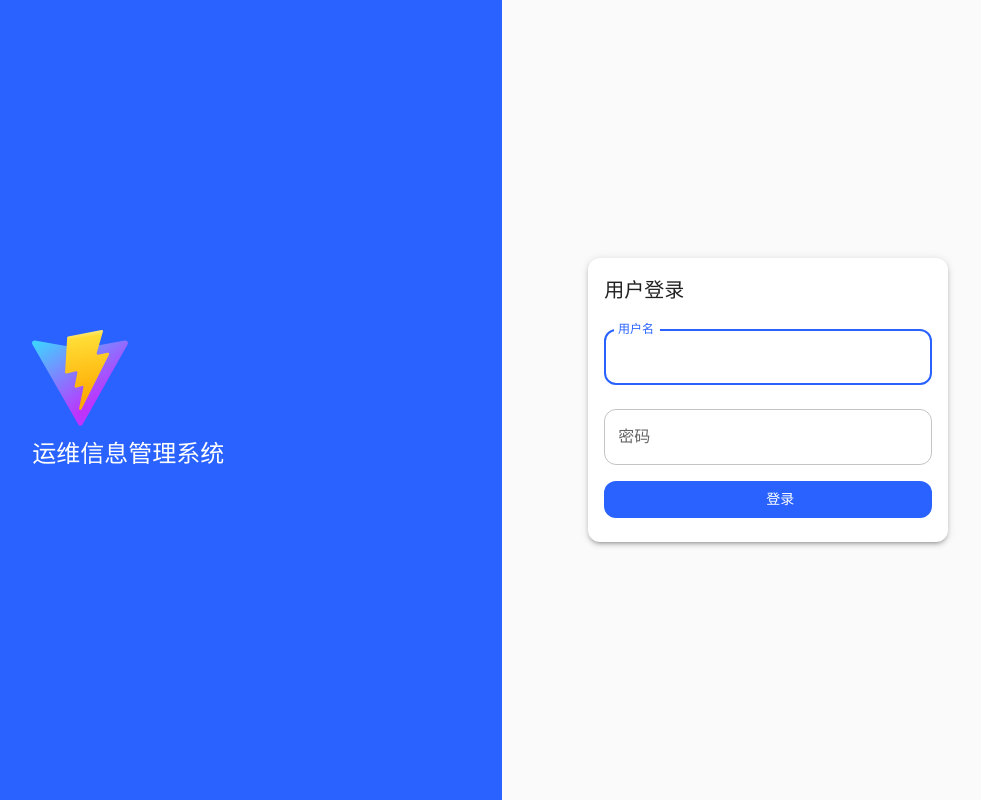
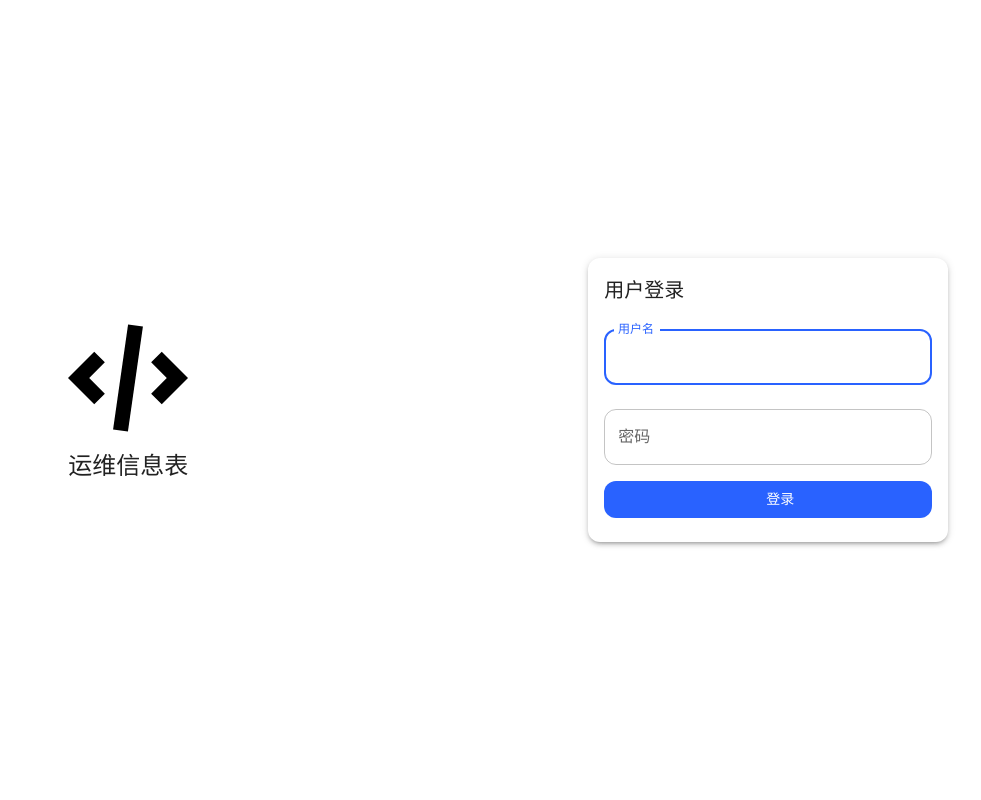
Before and after one commit to ChiangHo09/opsboard-web, a React (Vite) app: page / in a window 1280 px wide. Shown: the whole page, without its empty margins (245-1226 px from the left). Built offline with nearby package versions, Linux system fonts and the light colour scheme; some icons are missing.

Commit message:
style(Login): 放大左侧 LOGO 尺寸
- 将左侧 LOGO 尺寸从80px 调整为 120px
- 更新 LOGO 图片为 favicon.svg- 调整左侧区域背景色和文本颜色
- 优化左侧区域布局结构

```diff
--- a/src/pages/Login.tsx
+++ b/src/pages/Login.tsx
@@ -1,14 +1,13 @@
 /*****************************************************************
- *  src/pages/Login.tsx  ——  登录页（MUI v7 / Grid v2 语法）
+ *  src/pages/Login.tsx  ——  登录页（放大左侧 LOGO）
  *  --------------------------------------------------------------
- *  • 根路径 “/” 渲染本页面
- *  • 调用父组件传入的 onFakeLogin() → 写入 localStorage → 跳后台
+ *  • 左侧 logo 尺寸从 80 → 120 px
  *****************************************************************/
 
 import { useState } from 'react'
 import { useNavigate } from 'react-router-dom'
 
-/* -------- MUI 组件（Grid 用默认导入 + size 写法） -------- */
+/* -------- MUI 组件 -------- */
 import Grid        from '@mui/material/Grid'
 import Box         from '@mui/material/Box'
 import Card        from '@mui/material/Card'
@@ -18,7 +17,6 @@ import Button      from '@mui/material/Button'
 import Typography  from '@mui/material/Typography'
 import LoginIcon   from '@mui/icons-material/Login'
 
-/* 假登录回调由 App.tsx 传入 */
 interface LoginProps {
     onFakeLogin: () => void
 }
@@ -28,42 +26,50 @@ export default function Login({ onFakeLogin }: LoginProps) {
     const [password, setPassword] = useState('')
     const navigate = useNavigate()
 
-    /* 提交登录表单：调用假登录 → 跳转后台首页 */
     const handleSubmit = (e: React.FormEvent) => {
         e.preventDefault()
-        onFakeLogin()                 // 写 localStorage & setAuthed(true)
-        navigate('/app/dashboard')    // 进入后台
+        onFakeLogin()
+        navigate('/app/dashboard')
     }
 
     return (
         <Grid container sx={{ minHeight: '100vh' }}>
-            {/* ---------- 左侧品牌区 ---------- */}
+            {/* ---------- 左侧 LOGO 区 ---------- */}
             <Grid
-                size={{ xs: 12, md: 7 }}    /* ✅ Grid v2：用 size 属性 */
+                size={{ xs: 12, md: 7 }}
                 sx={{
-                    bgcolor: 'primary.main',
-                    color: 'primary.contrastText',
+                    bgcolor: 'background.default',
+                    color: 'text.primary',
                     display: 'flex',
                     alignItems: 'center',
                     justifyContent: 'center',
                 }}
             >
-                <Box textAlign="center">
-                    <img src="/vite.svg" width={96} height={96} alt="logo" />
+                <Box
+                    sx={{
+                        display: 'flex',
+                        flexDirection: 'column',
+                        alignItems: 'center',
+                        textAlign: 'center',
+                    }}
+                >
+                    {/* LOGO 放大到 120 × 120 px */}
+                    <img src="/favicon.svg" width={120} height={120} alt="logo" />
                     <Typography variant="h5" mt={3}>
-                        运维信息管理系统
+                        运维信息表
                     </Typography>
                 </Box>
             </Grid>
 
             {/* ---------- 右侧表单区 ---------- */}
             <Grid
-                size={{ xs: 12, md: 5 }}    /* ✅ 同样用 size */
+                size={{ xs: 12, md: 5 }}
                 sx={{
                     display: 'flex',
                     alignItems: 'center',
                     justifyContent: 'center',
                     p: 4,
+                    bgcolor: 'background.default',
                 }}
             >
                 <Card elevation={3} sx={{ width: 360 }}>
@@ -81,7 +87,6 @@ export default function Login({ onFakeLogin }: LoginProps) {
                                 onChange={e => setUsername(e.target.value)}
                                 autoFocus
                             />
-
                             <TextField
                                 fullWidth
                                 margin="normal"
@@ -90,7 +95,6 @@ export default function Login({ onFakeLogin }: LoginProps) {
                                 value={password}
                                 onChange={e => setPassword(e.target.value)}
                             />
-
                             <Button
                                 fullWidth
                                 variant="contained"
```
